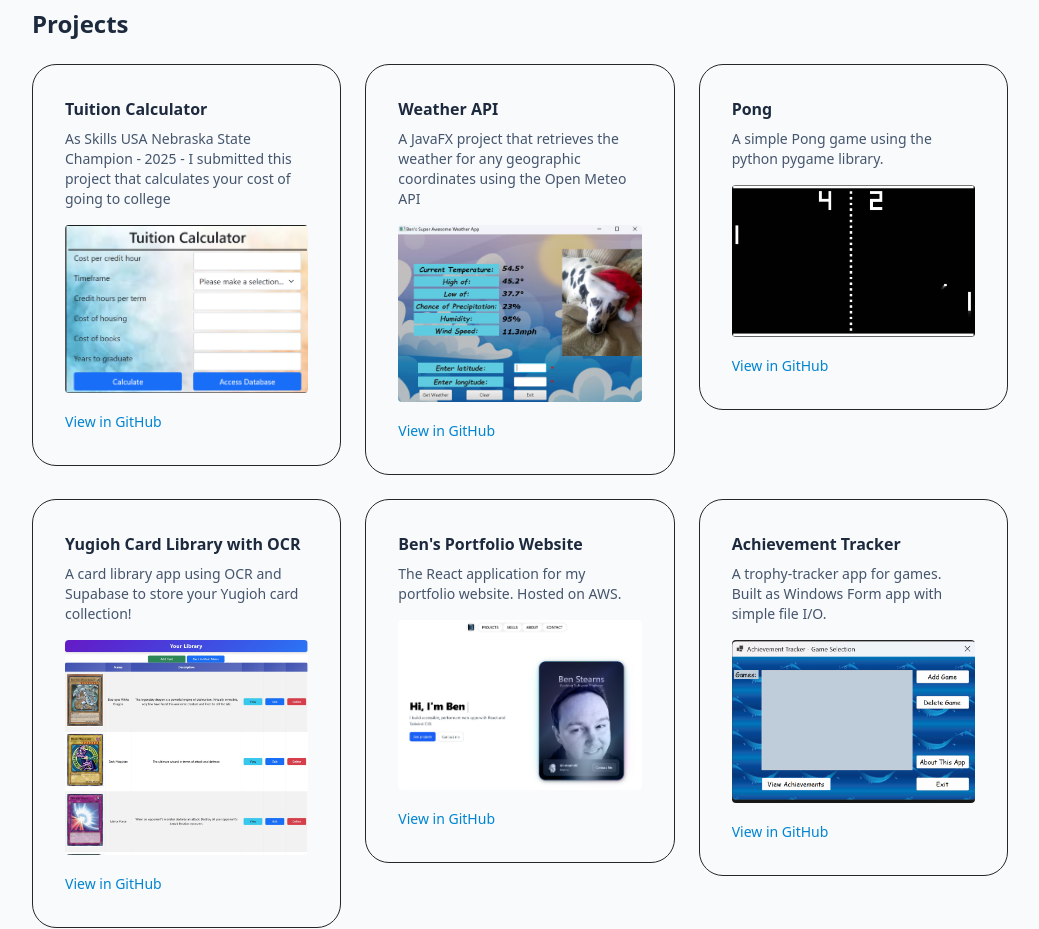
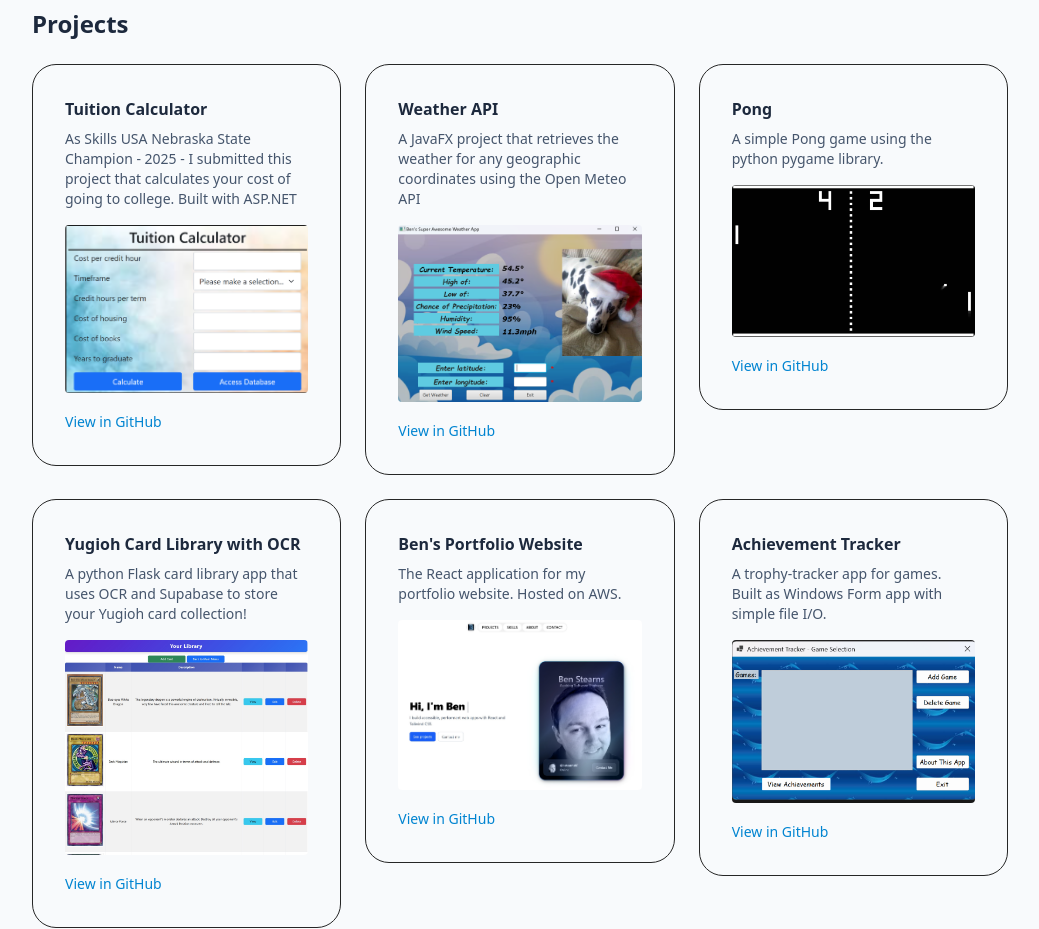
Before and after one commit to bstearns07/react-portfolio, a React (Vite) app: page / in a window 1280 px wide. Shown: the part 1080-2009 px from the top of the page, without its empty margins (120-1159 px from the left). Built offline with nearby package versions, Linux system fonts and the light colour scheme; no server answers; what aws-amplify would draw is missing.

Commit message:
Updated Projects section again

```diff
--- a/src/components/Projects.jsx
+++ b/src/components/Projects.jsx
@@ -13,7 +13,7 @@ const projects = [
   {
     id: 1,
     title: "Tuition Calculator",
-    desc: "As Skills USA Nebraska State Champion - 2025 - I submitted this project that calculates your cost of going to college",
+    desc: "As Skills USA Nebraska State Champion - 2025 - I submitted this project that calculates your cost of going to college. Built with ASP.NET",
     link: "https://github.com/bstearns07/TuitionCalculator_WebApp",
     image: projectLogo1,
     imageMobile: projectLogo1,
@@ -37,7 +37,7 @@ const projects = [
   {
     id: 4,
     title: "Yugioh Card Library with OCR",
-    desc: "A card library app using OCR and Supabase to store your Yugioh card collection!",
+    desc: "A python Flask card library app that uses OCR and Supabase to store your Yugioh card collection!",
     link: "https://github.com/bstearns07/YugiohCardLibrary_With_OCR",
     image: projectLogo4,
     imageMobile: projectLogo4,
```
